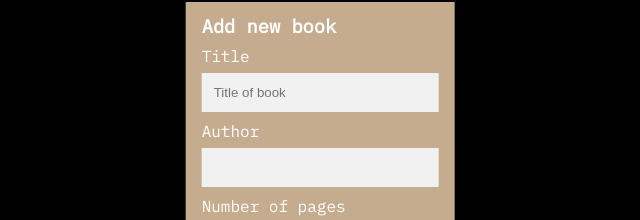
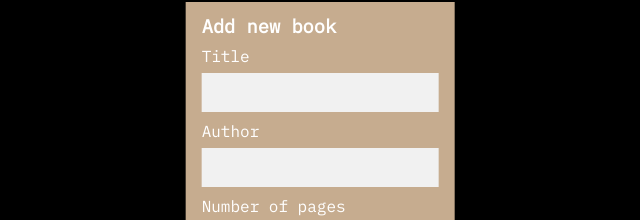
Before and after one commit to 0x-Armin/odin-library, a website: page index.html in a window 1280 px wide. Both pictures are taken after a click on the button "Add new book 📕". Shown: the part 179-399 px from the top of the page, 320-960 px from the left. Drawn offline with nearby package versions, Linux system fonts and the light colour scheme.

Commit message:
Remove unnecessary placeholder from title

```diff
--- a/index.html
+++ b/index.html
@@ -27,7 +27,7 @@
           <h3>Add new book</h3>
 
           <label for="title">Title</label>
-          <input type="text" placeholder="Title of book" name="title" required>
+          <input type="text" name="title" required>
 
           <label for="author">Author</label>
           <input type="text" name="author" required>
```
